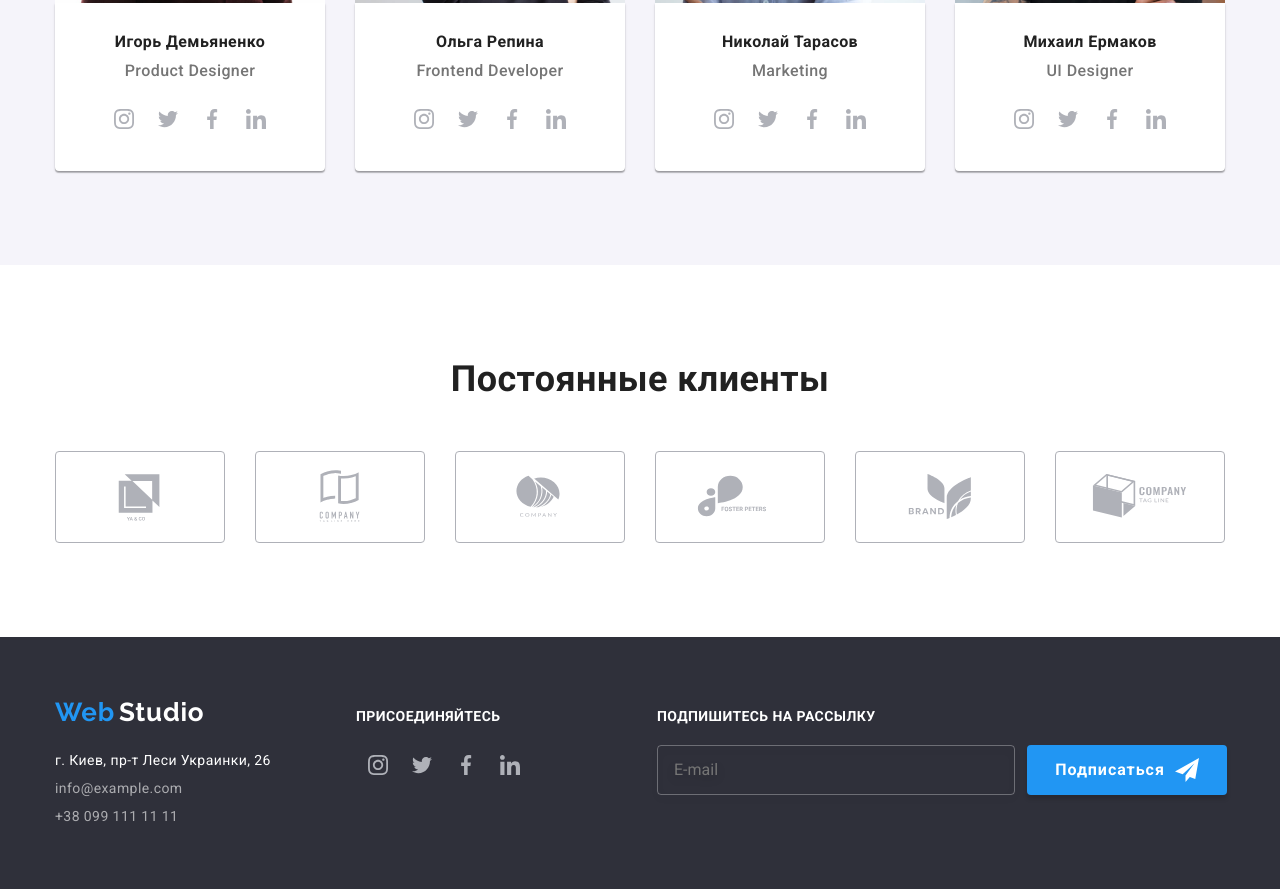
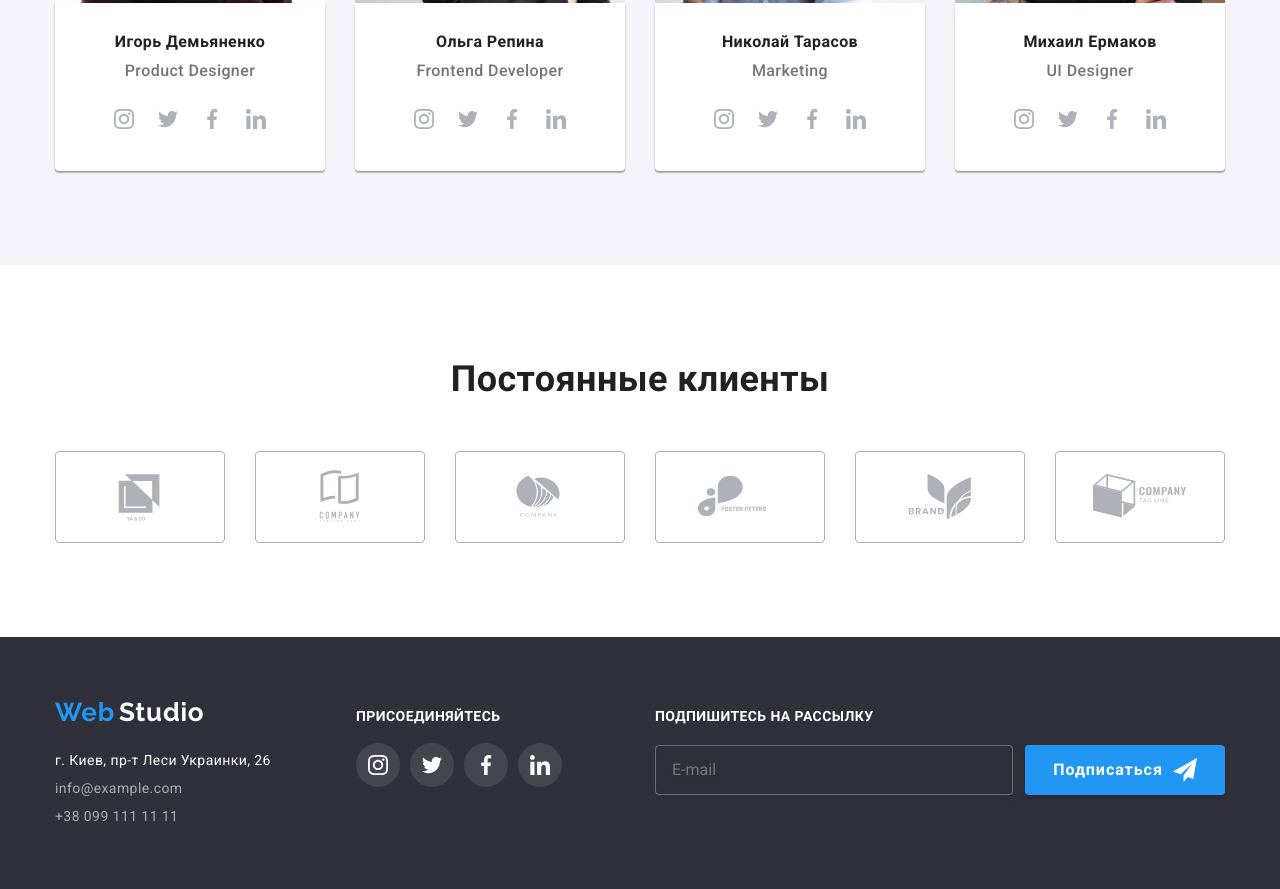
Before and after one commit to strelezzzz/goit-markup-hw-07, a plain HTML site: page index.html in a window 1280 px wide. Shown: the part 2130-3019 px from the top of the page. Drawn offline with nearby package versions, Linux system fonts and the light colour scheme.

Commit message:
repeir styles for index.html

```diff
--- a/css/styles.css
+++ b/css/styles.css
@@ -382,12 +382,12 @@ a {
   color: var(--background);
 }
 
-.social-list.footer__social-list {
+.join-list {
   margin-left: 0;
   padding: 0;
 }
 
-/* .social-list__link--footer {
+/* .join-list__link {
   display: flex;
   width: 44px;
   height: 44px;
@@ -398,6 +398,10 @@ a {
   border-radius: 50%;
   padding-bottom: 0;
 } */
+
+.join-list__item:not(:last-child) {
+  margin-right: 10px;
+}
 
 /* ========== Filters ======================= */
 
@@ -583,23 +587,30 @@ a {
 
 /* ================ social-links ============== */
 
+.social-list,
+.join-list {
+  display: flex;
+  justify-content: center;
+}
+
 .social-list {
-  display: flex;
   padding-bottom: 30px;
   margin-right: 32px;
   margin-left: 32px;
-  justify-content: center;
 }
 
 .social-list__link:hover,
-.social-list__link:focus {
+.social-list__link:focus,
+.join-list__link:hover,
+.join-list__link:focus {
   fill: var(--background);
   background-color: var(--color-active);
   border-radius: 50%;
   border: 1px solid transparent;
 }
 
-.social-list__link {
+.social-list__link,
+.join-list__link {
   display: flex;
   width: 44px;
   height: 44px;
@@ -612,6 +623,12 @@ a {
   transition-property: fill, background-color, border;
   transition-duration: 250ms;
   transition-timing-function: cubic-bezier(0.4, 0, 0.2, 1);
+}
+
+.join-list__link {
+  fill: var(--background);
+  background: rgba(255, 255, 255, 0.1);
+  padding-bottom: 0;
 }
 
 .social-item:not(:last-child) {
--- a/index.html
+++ b/index.html
@@ -373,30 +373,30 @@
             <div class="social">
                 <h3 class="social__title" >присоединяйтесь</h3>
                 <!-- Icons-list -->
-                            <ul class="social-list footer__social-list">
-                                <li class="social-list__item " >
-                                    <a class="social-list__link " href="#" aria-label="instagram" >
+                            <ul class="join-list">
+                                <li class="join-list__item " >
+                                    <a class="join-list__link " href="#" aria-label="instagram" >
                                         <svg  width="20" height="20">
                                             <use href="images/icons.svg#icon-instagram"></use>
                                         </svg>
                                     </a>
                                 </li>
-                                <li class="social-list__item " >
-                                    <a href="#" class="social-list__link" aria-label="twitter" >
+                                <li class="join-list__item " >
+                                    <a href="#" class="join-list__link" aria-label="twitter" >
                                         <svg  width="20" height="20">
                                             <use href="images/icons.svg#icon-twitter"></use>
                                         </svg>
                                     </a>
                                 </li>
-                                <li class="social-list__item " >
-                                    <a href="#" class="social-list__link" aria-label="facebook" >
+                                <li class="join-list__item " >
+                                    <a href="#" class="join-list__link" aria-label="facebook" >
                                         <svg  width="20" height="20">
                                             <use href="images/icons.svg#icon-facebook"></use>
                                         </svg>
                                     </a>
                                 </li>
-                                <li class="social-list__item " >
-                                    <a href="#" class="social-list__link" aria-label="linkedin" >
+                                <li class="join-list__item " >
+                                    <a href="#" class="join-list__link" aria-label="linkedin" >
                                         <svg  width="20" height="20">
                                             <use href="images/icons.svg#icon-linkedin"></use>
                                         </svg>
```
